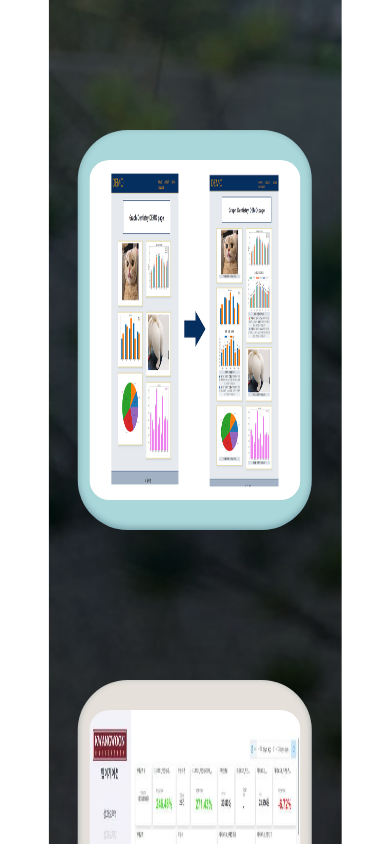
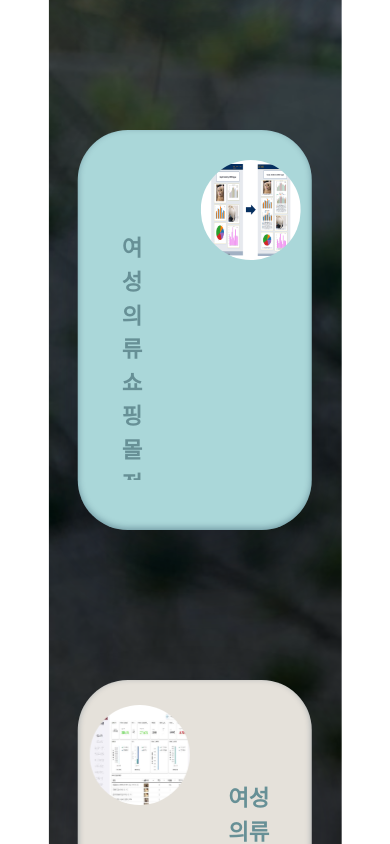
Before and after one commit to mizzxi/mizzxi-blog, a React (Create React App) app in the folder til_blog_react/: page /mizzxi-blog/myInfo in a window 390 px wide. Shown: the part 4360-5204 px from the top of the page. Built offline with nearby package versions, Linux system fonts and the light colour scheme; no server answers.

Commit message:
myinfo project 수정 완

```diff
--- a/til_blog_react/src/assets/css/info.css
+++ b/til_blog_react/src/assets/css/info.css
@@ -254,7 +254,6 @@
   transform: translate(-50%);
   width: 80%;
   height: 400px;
-  padding: 50px;
   margin-bottom: 150px;
   background-color: #e5e1da;
   border-radius: 50px;
@@ -272,17 +271,86 @@
 }
 
 .project img {
+  position: relative;
+  left: 10%;
+  top: 50%;
+  transform: translateY(-50%);
+  width: 210px;
+  height: 210px;
+  border-radius: 50%;
+  z-index: 1;
+}
+.project2 img {
+  left: 90%;
+  transform: translate(-210px, -50%);
+}
+.project img:hover {
+  width: 400px;
+  height: auto;
+  border-radius: 10px;
+}
+.project2 img:hover {
+  left: 65%;
+}
+@media screen and (max-width: 1123px) {
+  .project img {
+    width: 100px;
+    height: 100px;
+    left: 5%;
+    top: 10%;
+    transform: translateY(-15%);
+  }
+  .project2 img {
+    left: 95%;
+    transform: translate(-100px, -10%);
+  }
+  .project2 img:hover {
+    left: 40%;
+  }
+}
+#projectText {
   position: absolute;
-  top: 50%;
-  left: 50%;
-  transform: translate(-50%, -50%);
-  width: 90%;
-  height: 85%;
-  border-radius: 20px;
-  float: left;
+  top: 50px;
+  left: 300px;
+  padding: 50px;
+  height: 300px;
+  overflow-y: scroll;
+  color: #4d4d4d;
+}
+.project2 #projectText {
+  position: absolute;
+  top: 50px;
+  left: 0px;
+  right: 300px;
+  padding: 50px;
+  height: 300px;
+  overflow-y: scroll;
+  direction: rtl;
 }
 
-#projectText {
+#projectText p:nth-child(1) {
+  color: #679096;
+  font-weight: bold;
+  font-size: 1.4em;
+}
+#projectText p:nth-child(2) {
+  font-size: 1.2em;
+}
+#projectText p:nth-child(3) {
+  font-size: 0.8em;
+  padding-top: 20px;
+}
+
+@media screen and (max-width: 1123px) {
+  #projectText {
+    position: absolute;
+    left: 100px;
+  }
+  .project2 #projectText {
+    position: absolute;
+    left: 0px;
+    right: 120px;
+  }
 }
 
 .contact {
--- a/til_blog_react/src/pages/post/myInfo.js
+++ b/til_blog_react/src/pages/post/myInfo.js
@@ -58,10 +58,6 @@ export default function MyInfo() {
       setProjectTitle("hidden");
     }
   };
-
-  const [project, setProject] = useState("project");
-
-  const projectClick = () => {};
 
   return (
     /* jshint ignore:start */
@@ -212,29 +208,51 @@ export default function MyInfo() {
           <div className="projectCover" />
           <h1 className={projectTitle}>Projects</h1>
           <div className="projectMain">
-            <a className="project1" onClick={projectClick}>
+            <div className="project1">
               <div className="project">
                 <img src={PROJECT1} />
                 <div id="projectText">
-                  {/* <h4>여성 의류 쇼핑몰 전략 대시보드 제작</h4>
+                  <p>여성 의류 쇼핑몰 전략 대시보드 제작</p>
                   <p>
                     여성 의류 쇼핑몰 달리호텔의 제품, 고객, 매출 등의 데이터를
                     수집 가공하여 판매성과 및 추세를 파악할 수 있는 대시보드
                     제작 프로젝트
-                  </p> */}
+                  </p>
+                  <p>2022.07.01 ~ 2023.02.28</p>
+                  <a href="project-dali">클릭하여 게시물로 이동</a>
                 </div>
               </div>
-            </a>
-            <a className="project2" href="/">
+            </div>
+            <div className="project2">
               <div className="project">
                 <img src={PROJECT2} />
+                <div id="projectText">
+                  <p>여성 의류 쇼핑몰 전략 대시보드 제작</p>
+                  <p>
+                    여성 의류 쇼핑몰 달리호텔의 제품, 고객, 매출 등의 데이터를
+                    수집 가공하여 판매성과 및 추세를 파악할 수 있는 대시보드
+                    제작 프로젝트
+                  </p>
+                  <p>2022.07.01 ~ 2023.02.28</p>
+                  <a>클릭하여 게시물로 이동</a>
+                </div>
               </div>
-            </a>
-            <a className="project3" href="/">
+            </div>
+            <div className="project3">
               <div className="project">
                 <img src={PROJECT1} />
+                <div id="projectText">
+                  <p>여성 의류 쇼핑몰 전략 대시보드 제작</p>
+                  <p>
+                    여성 의류 쇼핑몰 달리호텔의 제품, 고객, 매출 등의 데이터를
+                    수집 가공하여 판매성과 및 추세를 파악할 수 있는 대시보드
+                    제작 프로젝트
+                  </p>
+                  <p>2022.07.01 ~ 2023.02.28</p>
+                  <a>클릭하여 게시물로 이동</a>
+                </div>
               </div>
-            </a>
+            </div>
           </div>
           <div className="contact"></div>
         </div>
```
